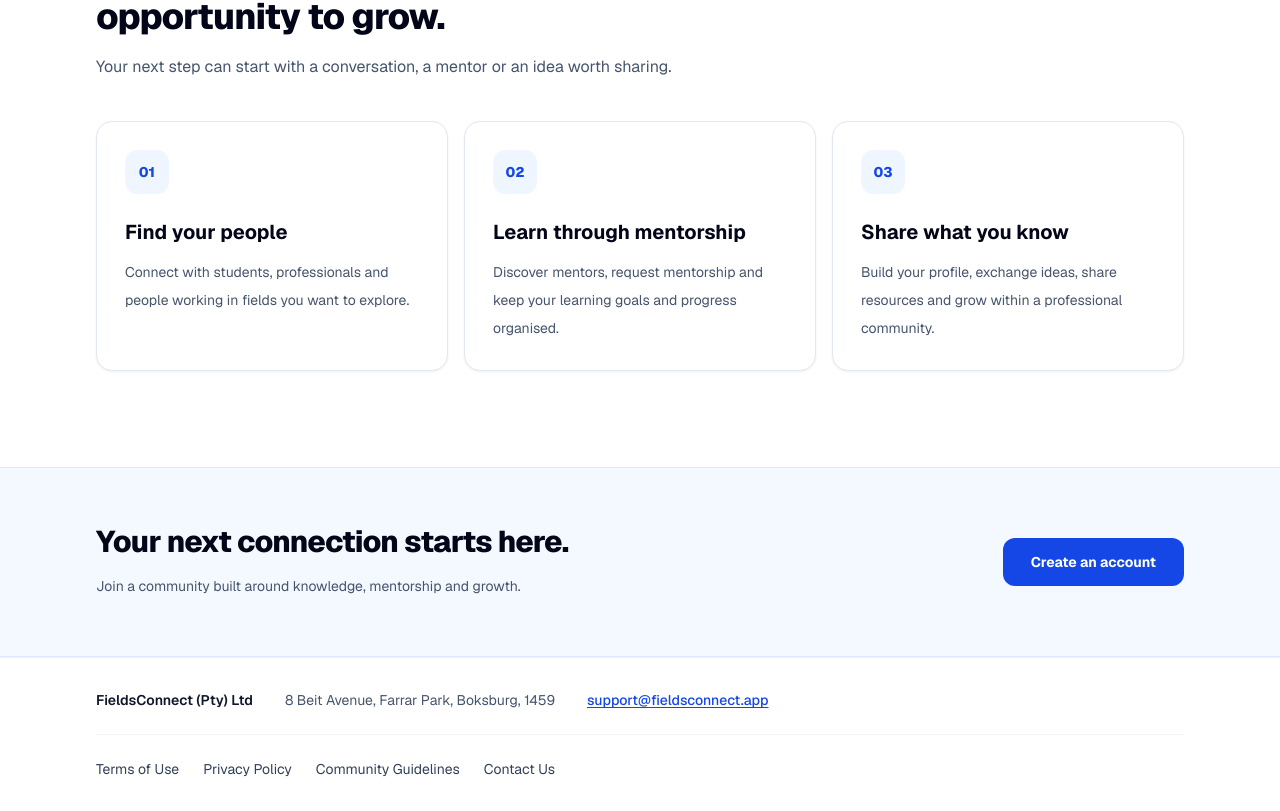
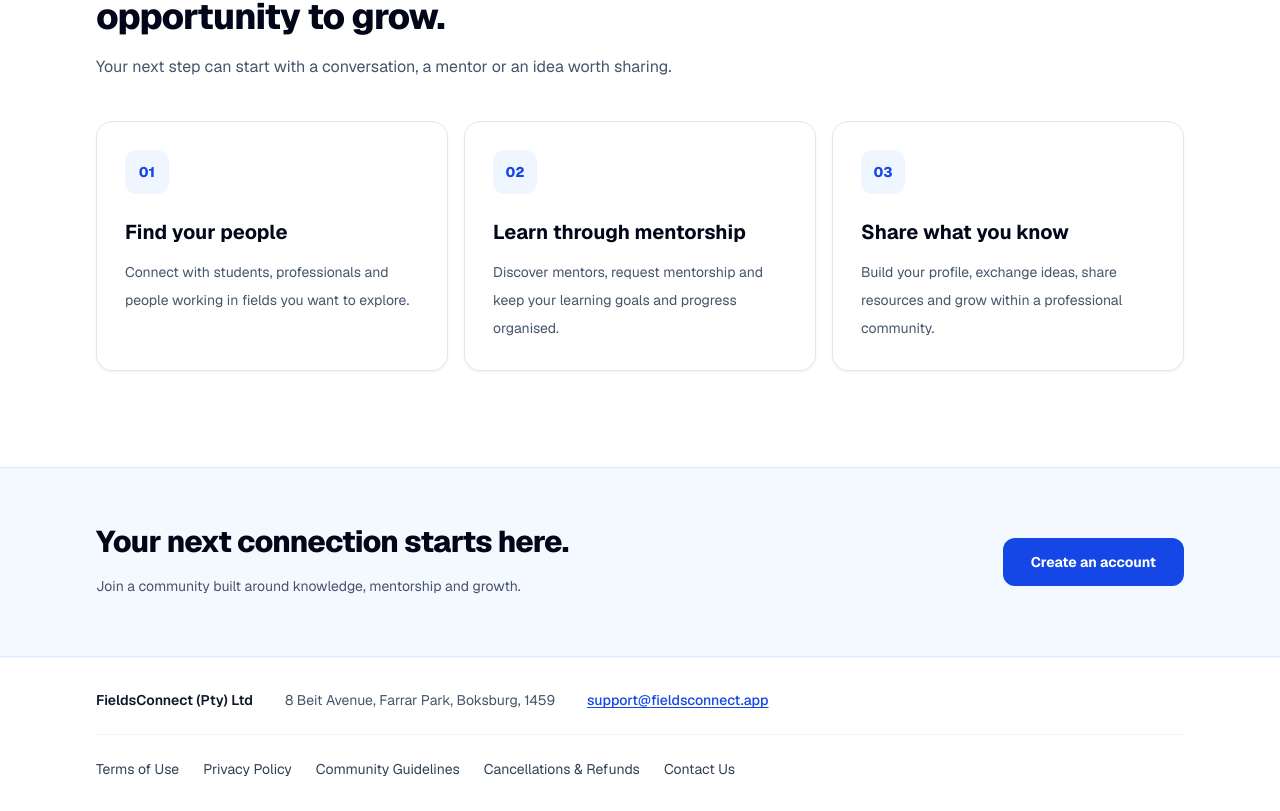
Before and after one commit to kevinmasindi88-del/fieldsconnect, a Next.js app: page / in a window 1280 px wide. Shown: the part 878-1689 px from the top of the page. Built offline with nearby package versions, Linux system fonts and the light colour scheme; no server answers.

Commit message:
docs: link public cancellation and refund information

```diff
--- a/app/page.tsx
+++ b/app/page.tsx
@@ -185,6 +185,7 @@ export default function HomePage() {
             <Link href="/terms-of-use" className="hover:text-blue-700 hover:underline">Terms of Use</Link>
             <Link href="/privacy-policy" className="hover:text-blue-700 hover:underline">Privacy Policy</Link>
             <Link href="/code-of-conduct" className="hover:text-blue-700 hover:underline">Community Guidelines</Link>
+            <Link href="/refund-policy" className="hover:text-blue-700 hover:underline">Cancellations & Refunds</Link>
             <Link href="/contact" className="hover:text-blue-700 hover:underline">Contact Us</Link>
           </nav>
         </div>
```
